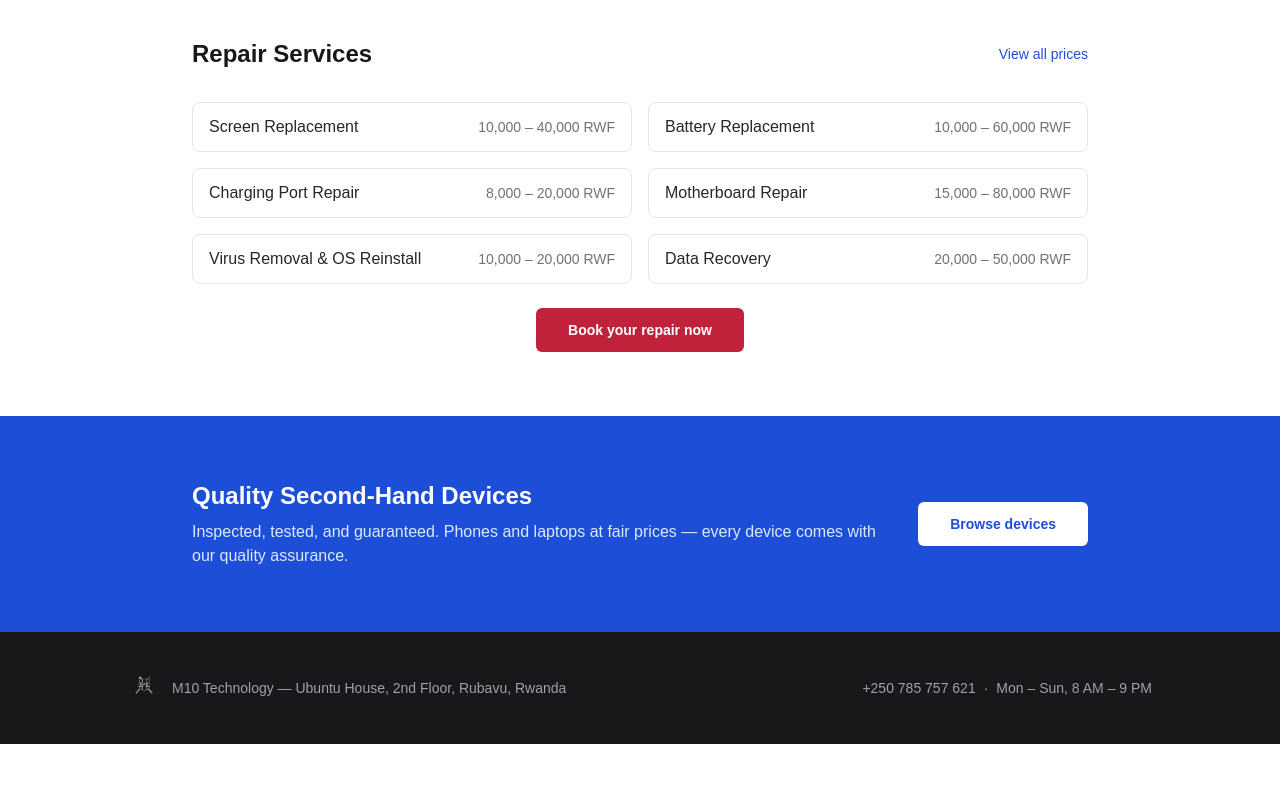
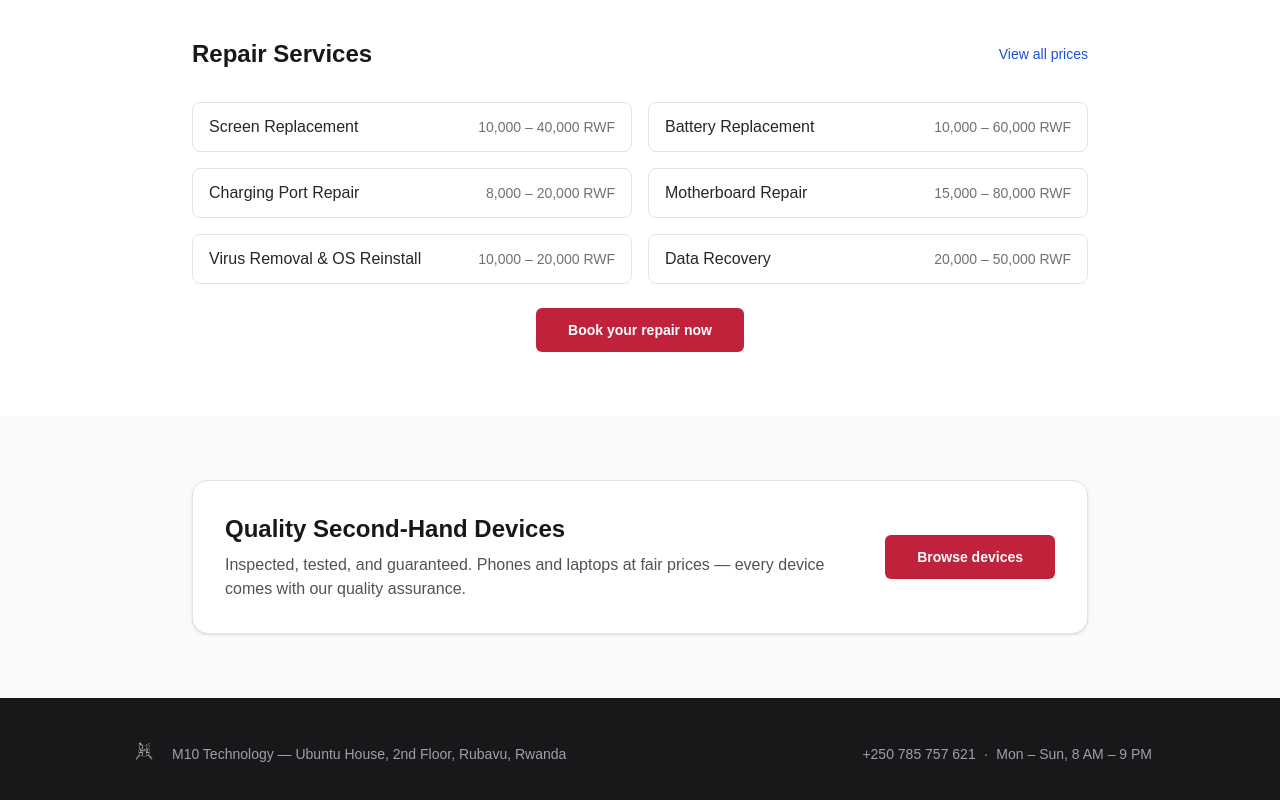
Before and after one commit to m10technolgy-droid/m10-technology-website, a Next.js app: page / in a window 1280 px wide. Shown: the part 1091-1891 px from the top of the page. Before the commit the page ends 1835 px from the top, so only its background shows below. Built offline with nearby package versions, Linux system fonts and the light colour scheme; no server answers; the database is empty.

Commit message:
Replace blue CTA section with a neutral card on the homepage
Drops the brand-blue background in favor of a white card on the
existing zinc-50 section background, with a brand-red button to
match every other primary CTA on the site.

```diff
--- a/src/app/page.tsx
+++ b/src/app/page.tsx
@@ -151,17 +151,17 @@ export default async function Home() {
       </section>
 
       {/* Second-hand devices CTA */}
-      <section className="py-16 px-6 bg-brand-blue">
-        <div className="mx-auto max-w-4xl flex flex-col sm:flex-row items-center justify-between gap-6">
-          <div className="text-white">
-            <h2 className="text-2xl font-bold">Quality Second-Hand Devices</h2>
-            <p className="mt-2 text-blue-100">
+      <section className="py-16 px-6 bg-zinc-50">
+        <div className="mx-auto max-w-4xl flex flex-col sm:flex-row items-center justify-between gap-6 rounded-2xl border border-zinc-200 bg-white p-8 shadow-sm">
+          <div>
+            <h2 className="text-2xl font-bold text-zinc-900">Quality Second-Hand Devices</h2>
+            <p className="mt-2 text-zinc-600">
               Inspected, tested, and guaranteed. Phones and laptops at fair prices — every device comes with our quality assurance.
             </p>
           </div>
           <Link
             href="/inventory"
-            className="shrink-0 px-8 py-3 text-sm font-semibold text-brand-blue bg-white rounded-md hover:bg-zinc-100 transition-colors"
+            className="shrink-0 px-8 py-3 text-sm font-semibold text-white bg-brand-red rounded-md hover:bg-brand-red-dark transition-colors"
           >
             Browse devices
           </Link>
```
